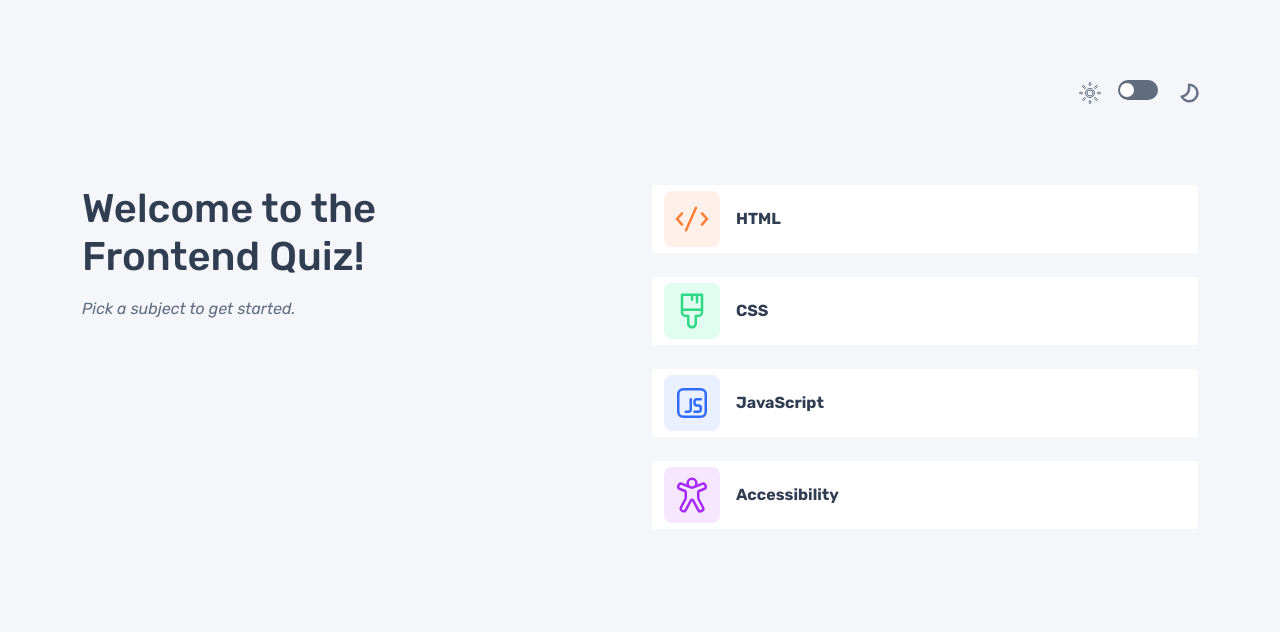
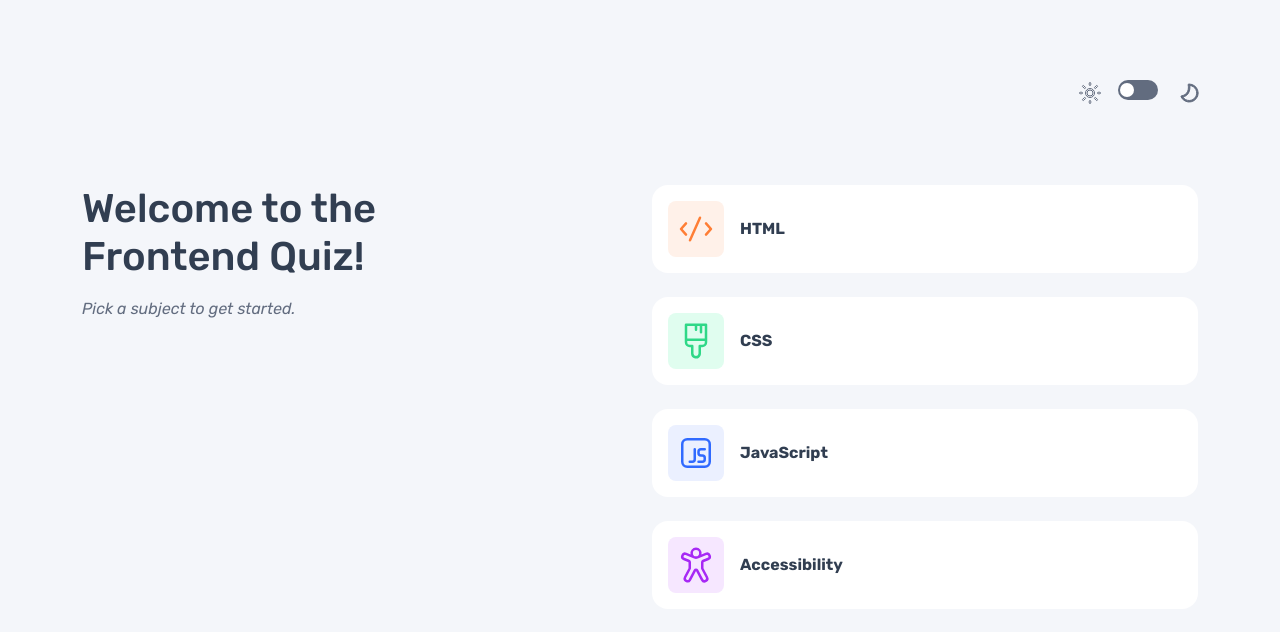
Before and after one commit to nivancheva/frontend-quiz-app-vue, a Vue app: page / in a window 1280 px wide. Shown: the top 632 px of the page. Built offline with nearby package versions, Linux system fonts and the light colour scheme.

Commit message:
import vue router

```diff
--- a/package.json
+++ b/package.json
@@ -10,7 +10,8 @@
   },
   "dependencies": {
     "bootstrap": "^5.3.3",
-    "vue": "^3.4.15"
+    "vue": "^3.4.15",
+    "vue-router": "^4.3.1"
   },
   "devDependencies": {
     "@vitejs/plugin-vue": "^5.0.3",
--- a/src/App.vue
+++ b/src/App.vue
@@ -1,57 +1,11 @@
 <script setup>
-import Toggle from './components/Toggle.vue'
-import Button from './components/Button.vue'
-import quizzes from "./data.json"
 
 </script>
 
 <template>
-<div class="container">
-  <div class="nav d-flex justify-content-between">
-    <div></div>
-    <Toggle />
-  </div>
-
-  <div class="row main-content">
-    <header class="col-md title-container">
-      <h1 class="title">Welcome to the <span class="d-block mb-3">Frontend Quiz!</span></h1>
-      <p class="fst-italic fs-6 sub-title">Pick a subject to get started.</p>
-    </header>
-
-
-    <div class="d-grid gap-4 col-md">
-      <Button v-for="quiz in quizzes" v-bind="quiz" :key="quiz.id"/>
-    </div>
-  </div>
-</div>
+  <router-view />
 </template>
 
 <style scoped>
-  .main-content,
-  .nav {
-    margin-top: 3rem;
-  }
-
-  .title {
-    color: var(--clr-text)g;
-  }
-
-  .sub-title {
-    color: var(--clr-light-gray)
-  }
-
-
-  @media (max-width:767px) {
-    .title-container {
-      margin-bottom: 4rem;
-    }
-  }
-
-  @media (min-width:768px) {
-    .main-content,
-    .nav {
-      margin-top: 5rem;
-    }
-}
 
 </style>
--- a/src/components/Button.vue
+++ b/src/components/Button.vue
@@ -10,7 +10,7 @@ const props = defineProps({
 
 <template>
 
- <button class="btn btn-primary d-flex align-items-center gap-3 btn-quiz">
+ <button class="d-flex align-items-center gap-3 btn-quiz">
     <div :class='["icon", `icon-${title}`]'>
         <img :src="`src/assets/images/` + icon + `.svg`" :alt="title"/>
     </div>
@@ -25,6 +25,8 @@ const props = defineProps({
     border: none;
     color: var(--clr-text);
     font-weight: bold;
+    padding: 1rem;
+    border-radius: 1rem;
 }
 
 .icon {
--- /dev/null
+++ b/src/layouts/DefaultLayout.vue
@@ -0,0 +1,13 @@
+<script>
+
+</script>
+
+<template>
+  <div>
+    <router-view />
+  </div>
+</template>
+
+<style scoped>
+
+</style>
--- a/src/main.js
+++ b/src/main.js
@@ -2,5 +2,6 @@ import './assets/main.css'
 
 import { createApp } from 'vue'
 import App from './App.vue'
+import router from './router'
 
-createApp(App).mount('#app')
+createApp(App).use(router).mount('#app')
--- /dev/null
+++ b/src/pages/Home.vue
@@ -0,0 +1,57 @@
+<script setup>
+import Toggle from '../components/Toggle.vue'
+import Button from '../components/Button.vue'
+import quizzes from "../data.json"
+
+</script>
+
+<template>
+<div class="container">
+  <div class="nav d-flex justify-content-between">
+    <div></div>
+    <Toggle />
+  </div>
+
+  <div class="row main-content">
+    <header class="col-md title-container">
+      <h1 class="title">Welcome to the <span class="d-block mb-3">Frontend Quiz!</span></h1>
+      <p class="fst-italic fs-6 sub-title">Pick a subject to get started.</p>
+    </header>
+
+
+    <div class="d-grid gap-4 col-md">
+      <Button v-for="quiz in quizzes" v-bind="quiz" :key="quiz.id"/>
+    </div>
+  </div>
+</div>
+</template>
+
+<style scoped>
+  .main-content,
+  .nav {
+    margin-top: 3rem;
+  }
+
+  .title {
+    color: var(--clr-text)g;
+  }
+
+  .sub-title {
+    color: var(--clr-light-gray)
+  }
+
+
+  @media (max-width:767px) {
+    .title-container {
+      margin-bottom: 4rem;
+    }
+  }
+
+  @media (min-width:768px) {
+    .main-content,
+    .nav {
+      margin-top: 5rem;
+    }
+}
+
+</style>
--- /dev/null
+++ b/src/router/index.js
@@ -0,0 +1,27 @@
+import { createRouter, createWebHashHistory } from "vue-router";
+
+import DefaultLayout from '../layouts/DefaultLayout.vue'
+import Home from '../pages/Home.vue'
+
+const routes = [
+    {
+        path:'/',
+        name: 'Public',
+        component: DefaultLayout,
+        redirect: '/',
+        children:[
+            {
+                path:'/',
+                name: 'Home',
+                component: Home
+            },
+
+        ]
+    }
+]
+
+const router = createRouter({
+    history: createWebHashHistory(),
+    routes,
+})
+export default router
```
Also changed, not shown: 1 other file (tests, documents, lock files or other folders).
